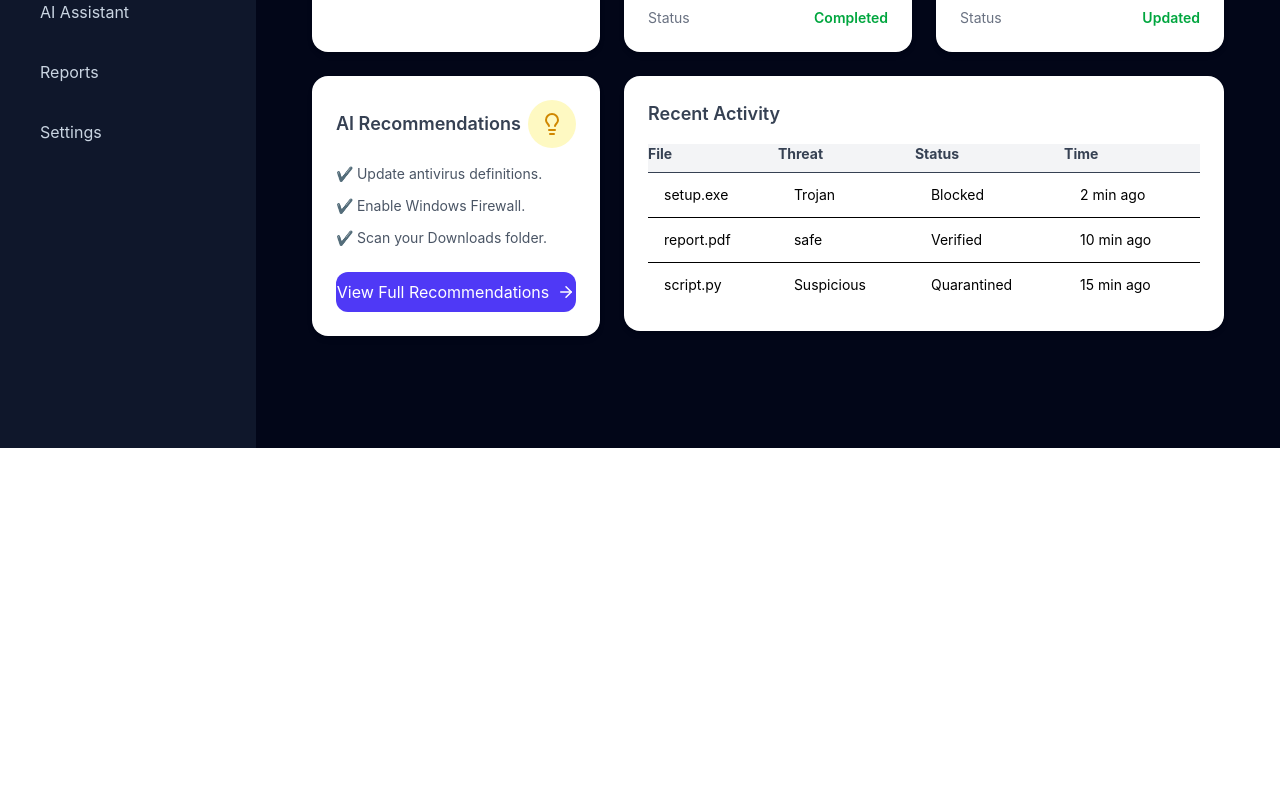
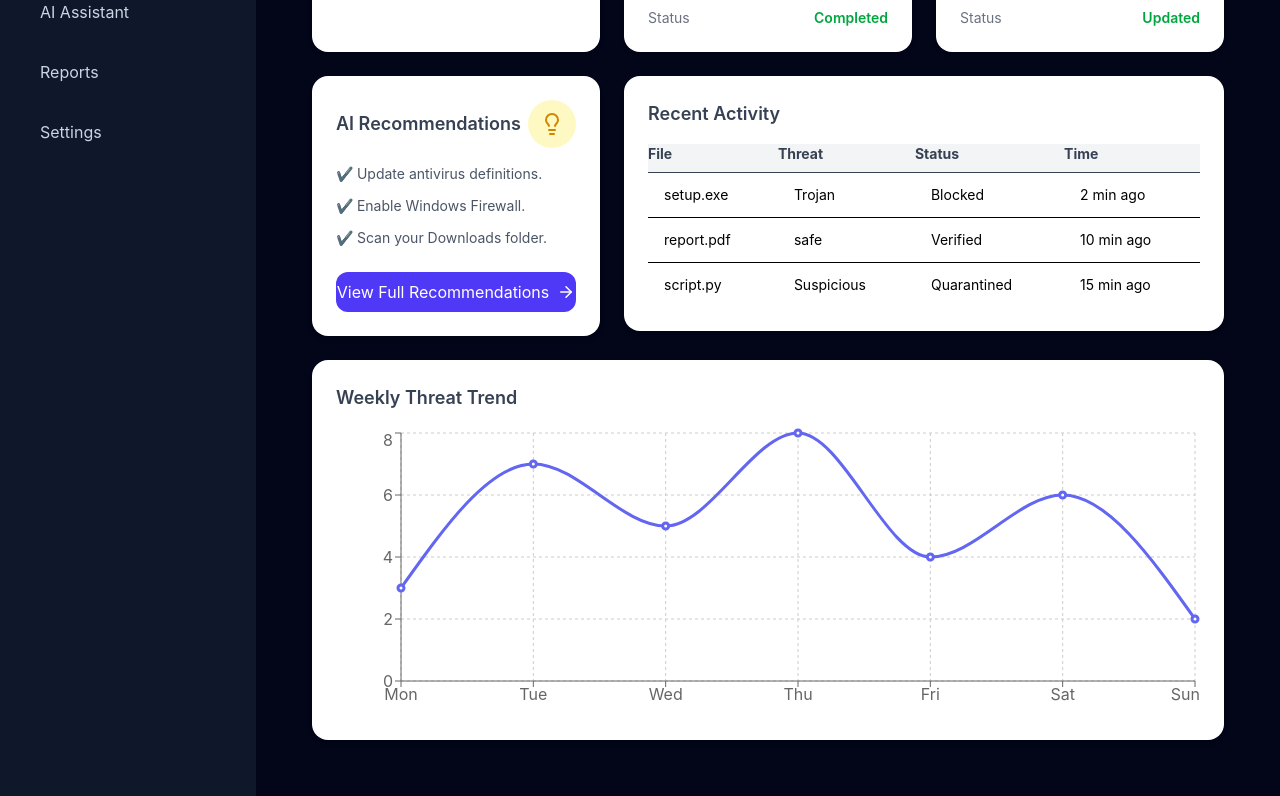
Before and after one commit to rajneeshkaur19/Sentinel_AI, a React (Vite) app in the folder frontend/: page / in a window 1280 px wide. Shown: the part 352-1148 px from the top of the page. Before the commit the page ends 800 px from the top, so only its background shows below. Built offline with nearby package versions, Linux system fonts and the light colour scheme.

Commit message:
feat(dashboard): add ThreatChart and refine dashboard UI

```diff
--- a/frontend/package.json
+++ b/frontend/package.json
@@ -15,6 +15,7 @@
     "react": "^19.2.7",
     "react-dom": "^19.2.7",
     "react-router-dom": "^7.18.1",
+    "recharts": "^3.9.2",
     "tailwindcss": "^4.3.2"
   },
   "devDependencies": {
--- a/frontend/src/components/dashboard/ThreatCard.jsx
+++ b/frontend/src/components/dashboard/ThreatCard.jsx
@@ -7,7 +7,7 @@ function ThreatCard() {
 
                 <div>
                     <p className = "text-gray-500 text-sm">Threats Detected</p>
-                    <h2 className = "text-2xl font-bold mt-2 text-gray-800 "dark:text-white>12</h2>
+                    <h2 className = "text-2xl font-bold mt-2 text-gray-800 dark:text-white">12</h2>
                     <p className = "text-red-500 text-sm mt-2">
                         ↑ 8% from yesterday
                     </p>
--- a/frontend/src/components/dashboard/ThreatChart.jsx
+++ b/frontend/src/components/dashboard/ThreatChart.jsx
@@ -0,0 +1,46 @@
+import {
+    LineChart,
+    Line,
+    XAxis,
+    YAxis,
+    CartesianGrid,
+    Tooltip,
+    ResponsiveContainer,
+} from"recharts";
+
+const data = [
+    { day: "Mon", threats: 3},
+    { day: "Tue", threats: 7},
+    { day: "Wed", threats: 5},
+    { day: "Thu", threats: 8},
+    { day: "Fri", threats: 4},
+    { day: "Sat", threats: 6},
+    { day: "Sun", threats: 2},
+];
+
+function ThreatChart(){
+    return(
+        <div className = "bg-white dark:bg-slate-800 rounded-2xl shadow-md p-6">
+            <h2 className = "text-lg font-semibold text-gray-700 dark:text-white mb-4">
+                Weekly Threat Trend
+            </h2>
+            <div className = "h-72">
+                <ResponsiveContainer width="100%" height="100%">
+                    <LineChart data= {data}>
+                        <CartesianGrid strokeDasharray="3 3" />
+                        <XAxis dataKey = "day" />
+                        <YAxis/>
+                        <Tooltip/>
+                        <Line
+                        type = "monotone"
+                        dataKey="threats"
+                        stroke="#6366F1"
+                        strokeWidth ={3}/>
+                    </LineChart>
+                </ResponsiveContainer>
+            </div>
+        </div>
+    );
+}
+
+export default ThreatChart;
--- a/frontend/src/pages/Dashboard.jsx
+++ b/frontend/src/pages/Dashboard.jsx
@@ -4,6 +4,7 @@ import ScanCard from "../components/dashboard/ScanCard";
 import ReportsCard from "../components/dashboard/ReportsCard";
 import RecommendationCard from "../components/dashboard/RecommendationCard";
 import ActivityTable from "../components/dashboard/ActivityTable";
+import ThreatChart from "../components/dashboard/ThreatChart";
 function Dashboard() {
   return(
     <div className = "space-y-6 p-6">
@@ -19,7 +20,7 @@ function Dashboard() {
         <ActivityTable/>
       </div>
       </div>
-
+      <ThreatChart/>
     </div>
   );
 }
```
Also changed, not shown: 1 other file (tests, documents, lock files or other folders).
